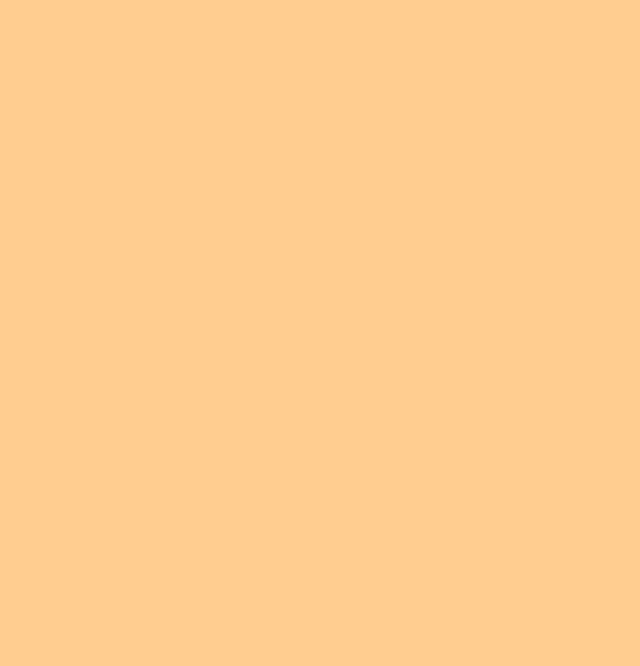
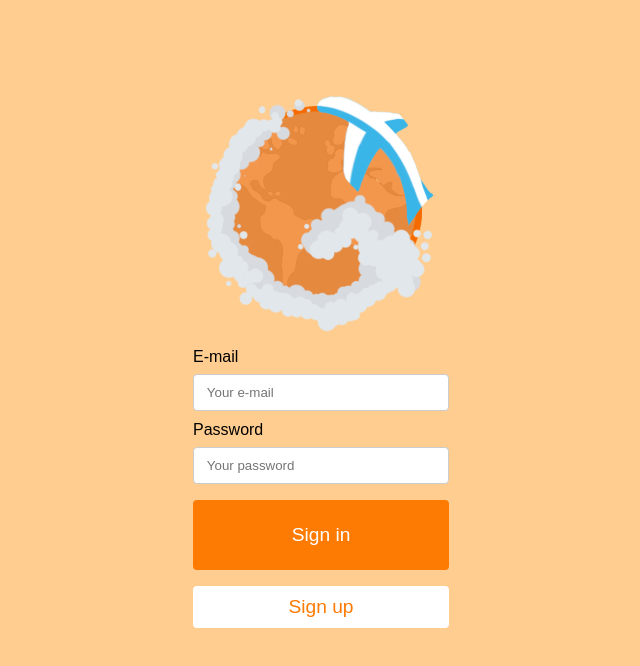
Before and after one commit to MartinRenz/Geotrip-Front, a React (Create React App) app: page / in a window 1280 px wide. Before the commit this address had no page. Shown: the top 666 px of the page, without its empty margins (319-959 px from the left). Built offline with nearby package versions, Linux system fonts and the light colour scheme.

Commit message:
Atualiza logotipo e resolucao do icone de usuario, atualiza rotas

```diff
--- a/src/Routes.js
+++ b/src/Routes.js
@@ -8,6 +8,7 @@ function RoutesApp() {
   return (
     <BrowserRouter>
       <Routes>
+        <Route path="/*" element={<Login />} />
         <Route path="/login" element={<Login />} />
         <Route path="/map" element={<Map />} />
       </Routes>
--- a/src/pages/Login/Login.css
+++ b/src/pages/Login/Login.css
@@ -48,6 +48,7 @@ select {
 input.loginButton {
     font-size: larger;
     width: 100%;
+    height: 70px;
     background-color: #FD7B03;
     color: white;
     padding: 10px;
```
Also changed, not shown: src/assets/icons/logo.png, src/assets/icons/user-icon.png.
